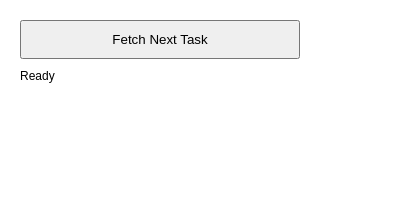
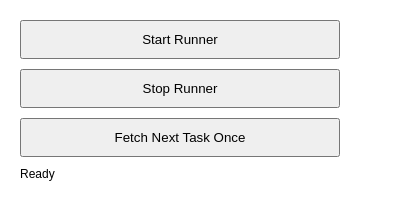
Before and after one commit to xlegendario/stockx-autobid-system, a browser extension: page extension/popup.html in a window 400 px wide. Drawn offline with Linux system fonts and the light colour scheme.

Commit message:
Update popup.html

```diff
--- a/extension/popup.html
+++ b/extension/popup.html
@@ -6,7 +6,7 @@
     <style>
       body {
         font-family: Arial, sans-serif;
-        width: 280px;
+        width: 320px;
         padding: 12px;
       }
 
@@ -25,7 +25,10 @@
     </style>
   </head>
   <body>
-    <button id="fetchTask">Fetch Next Task</button>
+    <button id="startRunner">Start Runner</button>
+    <button id="stopRunner">Stop Runner</button>
+    <button id="fetchTask">Fetch Next Task Once</button>
+
     <div id="status">Ready</div>
 
     <script type="module" src="popup.js"></script>
```
